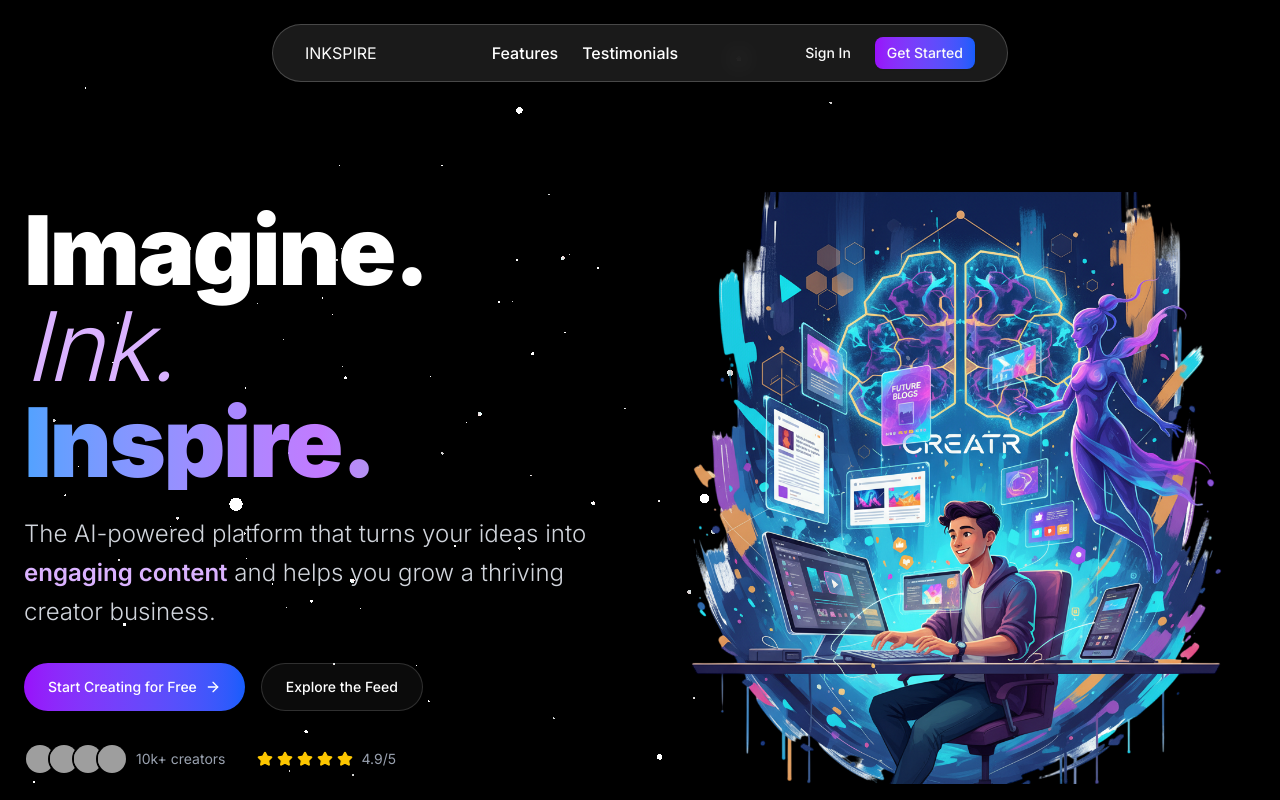
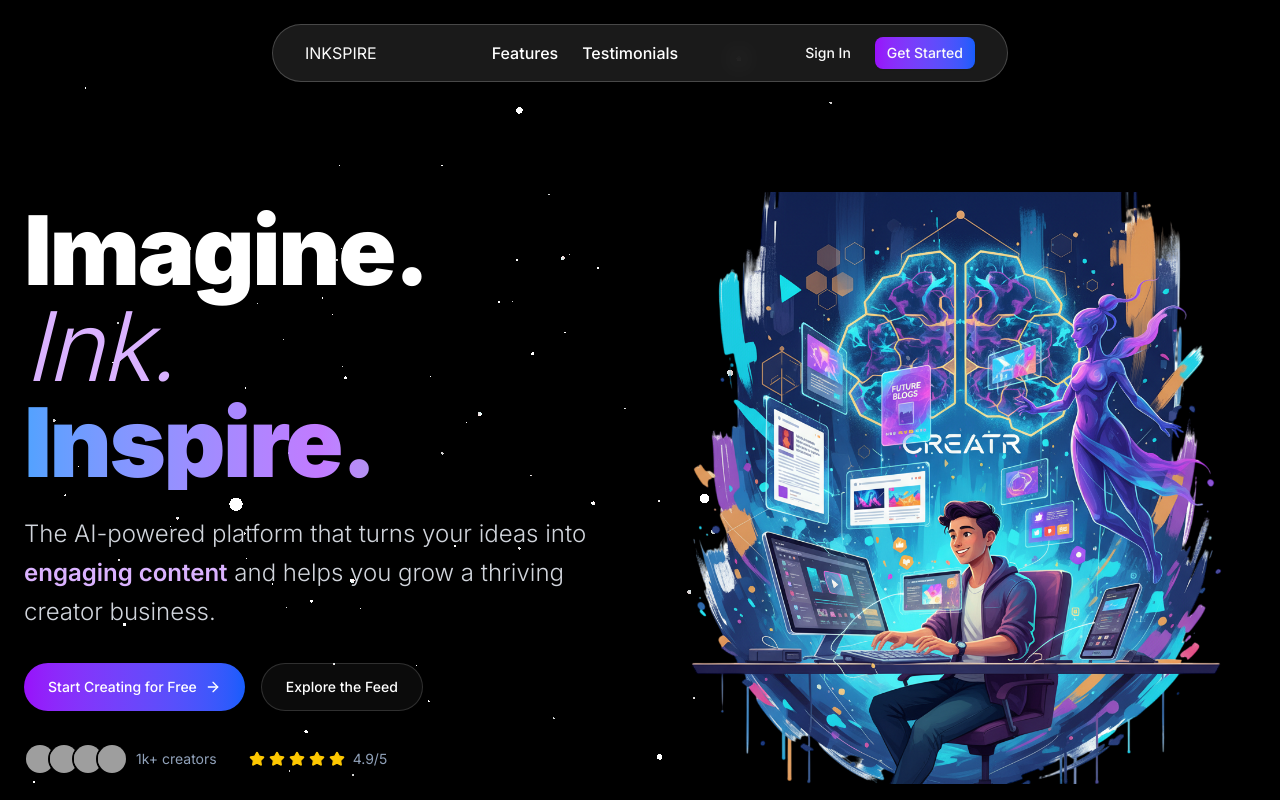
Before and after one commit to AmjustGettingStarted/Inkspire, a Next.js app: page / in a window 1280 px wide. Shown: the top 800 px of the page. Built offline with nearby package versions, Linux system fonts and the light colour scheme; no server answers; grey boxes are pictures that could not be loaded.

Commit message:
fix(hero): update creator count

```diff
--- a/app/page.js
+++ b/app/page.js
@@ -155,7 +155,7 @@ const Home = () => {
               </Link>
             </div>
 
-            <div className="flex flex-col sm:flex-row items-center justify-center lg:justify-start gap-6 sm:gap-8 text-sm text-gray-400">
+            <div className="flex flex-col sm:flex-row items-center justify-center lg:justify-start gap-6 sm:gap-8 text-sm text-slate-400">
               <div className="flex items-center gap-2">
                 <div className="flex -space-x-2">
                   {[
@@ -175,7 +175,7 @@ const Home = () => {
                     </div>
                   ))}
                 </div>
-                <span>10k+ creators</span>
+                <span>1k+ creators</span>
               </div>
               <div className="flex items-center gap-1">
                 {[...Array(5)].map((_, i) => (
```
